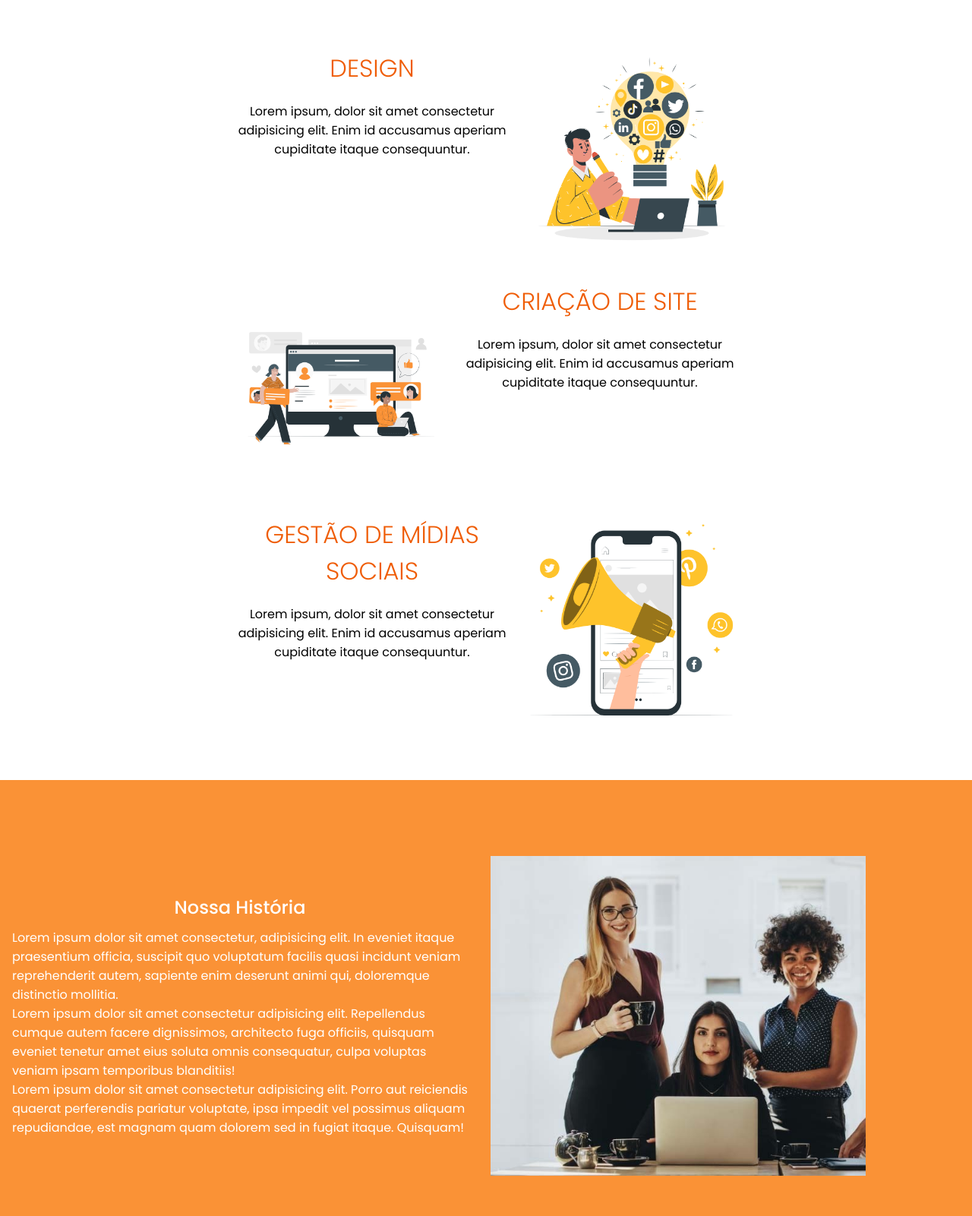
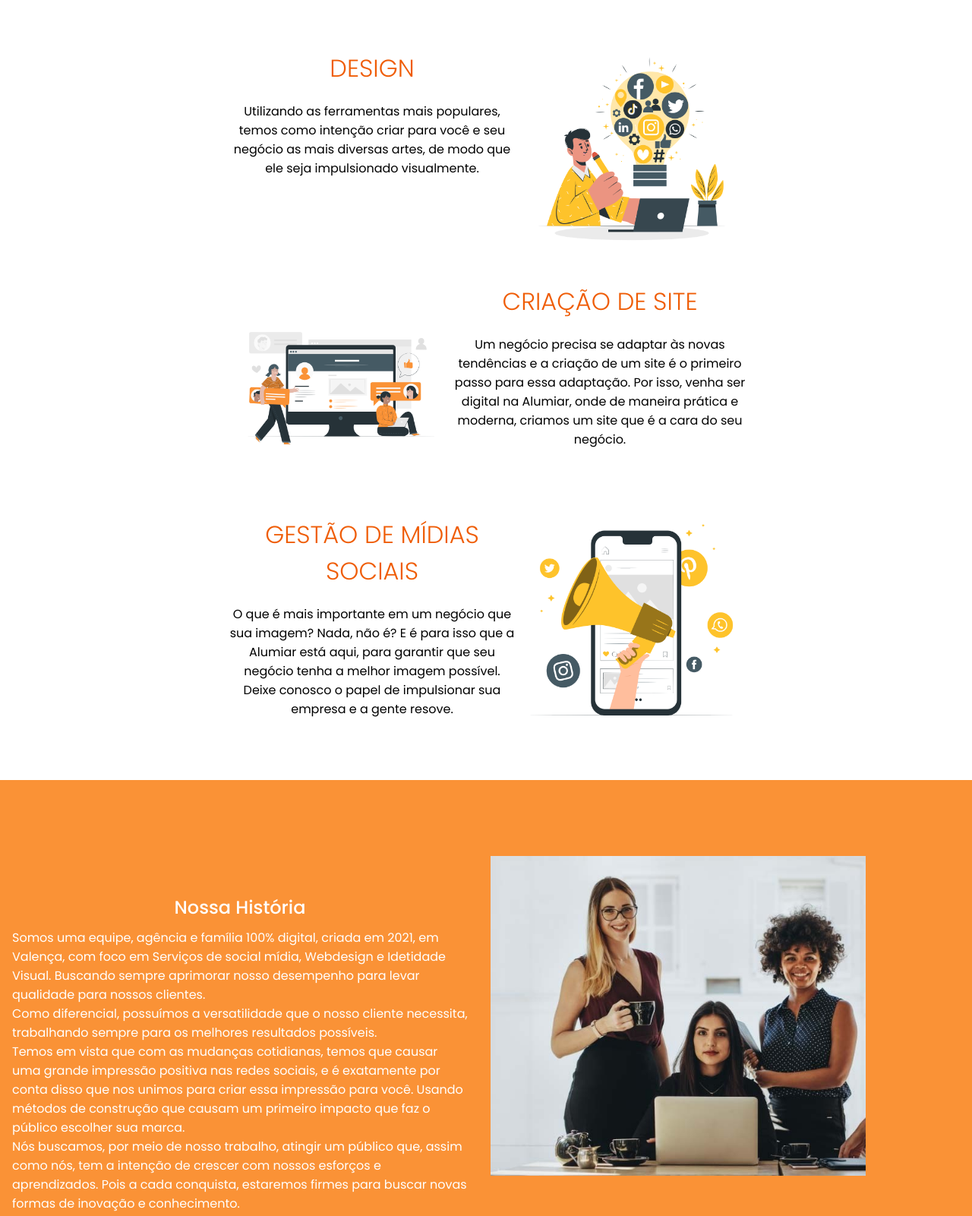
Before and after one commit to HevelinFR/Alumiar, a plain HTML site: page index.html in a window 1280 px wide. Shown: the part 900-2501 px from the top of the page at 76% size. Drawn offline with Linux system fonts and the light colour scheme.

Commit message:
modificção nos textos do site

```diff
--- a/_css/style.css
+++ b/_css/style.css
@@ -284,9 +284,9 @@
             display: none;
         }
         header .menu {
-            position: fixed;
+            position: absolute;
             width: 100%;
-            height: 100%;
+            height: 50%;
             background: #fa9236;
             top: 20%;
             left: -100%;
@@ -303,6 +303,7 @@
             color: #fff;
             padding: 8px;
             border-radius: 4px;
+            border-bottom: 1px solid #C03413;
         }
         header ul li :hover {
             background: #C03413;
--- a/index.html
+++ b/index.html
@@ -53,7 +53,7 @@
             <div class="flex">
                 <div class="textservicos">
                     <h2>Design</h2>
-                    <p>Lorem ipsum, dolor sit amet consectetur adipisicing elit. Enim id accusamus aperiam cupiditate itaque consequuntur.</p>
+                    <p>Utilizando as ferramentas mais populares, temos como intenção criar para você e seu negócio as mais diversas artes, de modo que ele seja impulsionado visualmente.</p>
 
                 </div>
                 <div class="imgBox"><img src="_img/Social ideas-cuate.png"></div>
@@ -63,7 +63,7 @@
                 <div class="imgBox none"><img src="_img/Blog post-pana.png"></div>
                 <div class="textservicos">
                     <h2>Criação de site</h2>
-                    <p>Lorem ipsum, dolor sit amet consectetur adipisicing elit. Enim id accusamus aperiam cupiditate itaque consequuntur.</p>
+                    <p>Um negócio precisa se adaptar às novas tendências e a criação de um site é o primeiro passo para essa adaptação. Por isso, venha ser digital na Alumiar, onde de maneira prática e moderna, criamos um site que é a cara do seu negócio.</p>
                 </div>
                 <div class="imgBox imgAux"><img src="_img/Blog post-pana.png"></div>
             </div>
@@ -71,7 +71,7 @@
             <div class="flex">
                 <div class="textservicos">
                     <h2>Gestão de mídias sociais</h2>
-                    <p>Lorem ipsum, dolor sit amet consectetur adipisicing elit. Enim id accusamus aperiam cupiditate itaque consequuntur.</p>
+                    <p>O que é mais importante em um negócio que sua imagem? Nada, não é? E é para isso que a Alumiar está aqui, para garantir que seu negócio tenha a melhor imagem possível. Deixe conosco o papel de impulsionar sua empresa e a gente resove.</p>
                 </div>
                 <div class="imgBox"><img src="_img/Mobile Marketing-pana.png"></div>
             </div>
@@ -84,9 +84,11 @@
         <div class="content">
             <div class="texsobre">
                 <h2>Nossa História</h2>
-                <p>Lorem ipsum dolor sit amet consectetur, adipisicing elit. In eveniet itaque praesentium officia, suscipit quo voluptatum facilis quasi incidunt veniam reprehenderit autem, sapiente enim deserunt animi qui, doloremque distinctio mollitia.</p>
-                <p>Lorem ipsum dolor sit amet consectetur adipisicing elit. Repellendus cumque autem facere dignissimos, architecto fuga officiis, quisquam eveniet tenetur amet eius soluta omnis consequatur, culpa voluptas veniam ipsam temporibus blanditiis!</p>
-                <p>Lorem ipsum dolor sit amet consectetur adipisicing elit. Porro aut reiciendis quaerat perferendis pariatur voluptate, ipsa impedit vel possimus aliquam repudiandae, est magnam quam dolorem sed in fugiat itaque. Quisquam!</p>
+                <p>Somos uma equipe, agência e família 100% digital, criada em 2021, em Valença, com foco em Serviços de social mídia, Webdesign e Idetidade Visual. Buscando sempre aprimorar nosso desempenho para levar qualidade para nossos clientes.</p>
+                <p>Como diferencial, possuímos a versatilidade que o nosso cliente necessita, trabalhando sempre para os melhores resultados possíveis.</p>
+                <p>Temos em vista que com as mudanças cotidianas, temos que causar uma grande impressão positiva nas redes sociais, e é exatamente por conta disso que nos unimos para criar essa impressão para você. Usando métodos de construção que causam
+                    um primeiro impacto que faz o público escolher sua marca.</p>
+                <p>Nós buscamos, por meio de nosso trabalho, atingir um público que, assim como nós, tem a intenção de crescer com nossos esforços e aprendizados. Pois a cada conquista, estaremos firmes para buscar novas formas de inovação e conhecimento.</p>
             </div>
             <div class="imgBox"><img src="_img/foto.jpg"></div>
 
@@ -136,10 +138,10 @@
     <footer>
         <div class="footer" id="contato">
             <h2 class="article-title">Fale conosco</h2>
-            <p>Fique a vontade para mandar uma mensagem sempre que preciasr</p>
+            <p>Fique a vontade para mandar uma mensagem sempre que precisar</p>
 
             <div>
-                <a href="#"> exemplo@gmail.com</a>
+                <a href="#">oficialalumiar@gmail.com</a>
 
                 <ul class="sic-footer">
                     <li><a href="#"><i class="fab fa-facebook-square"></i></a></li>
```
